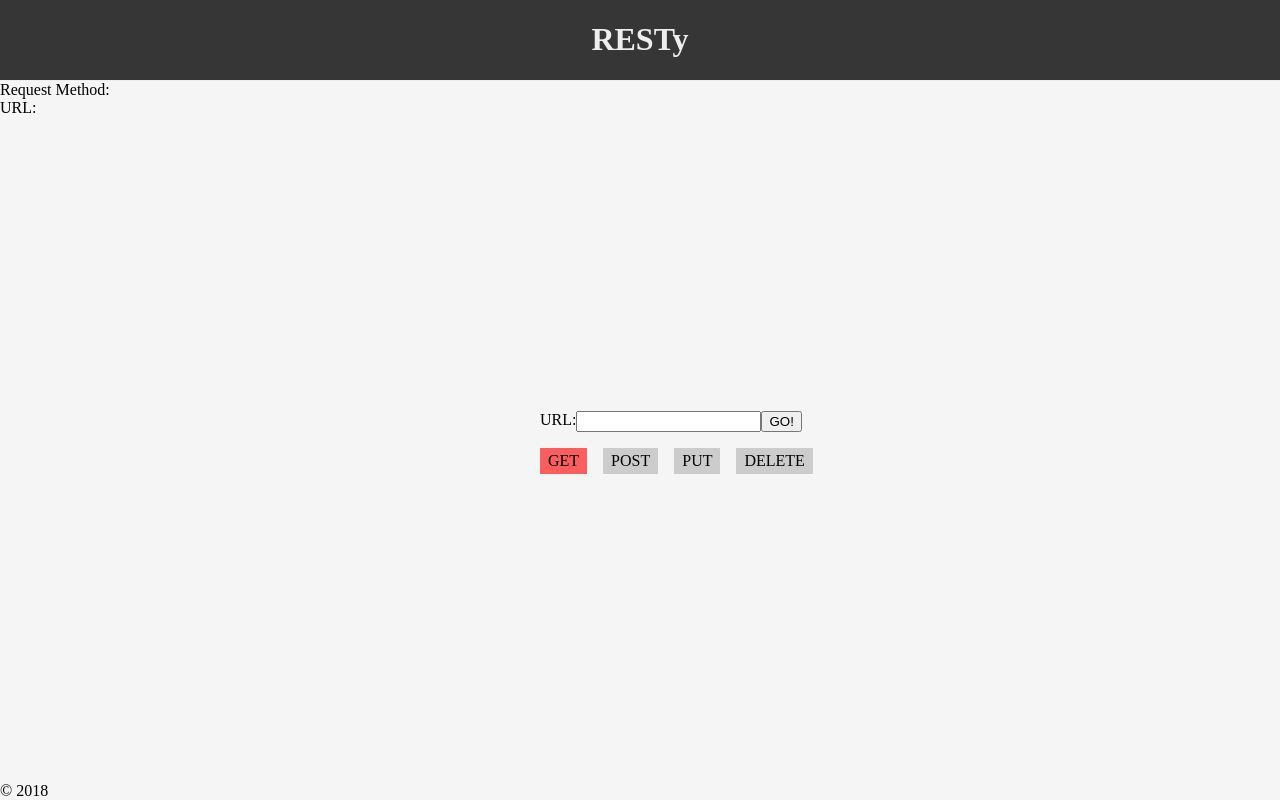
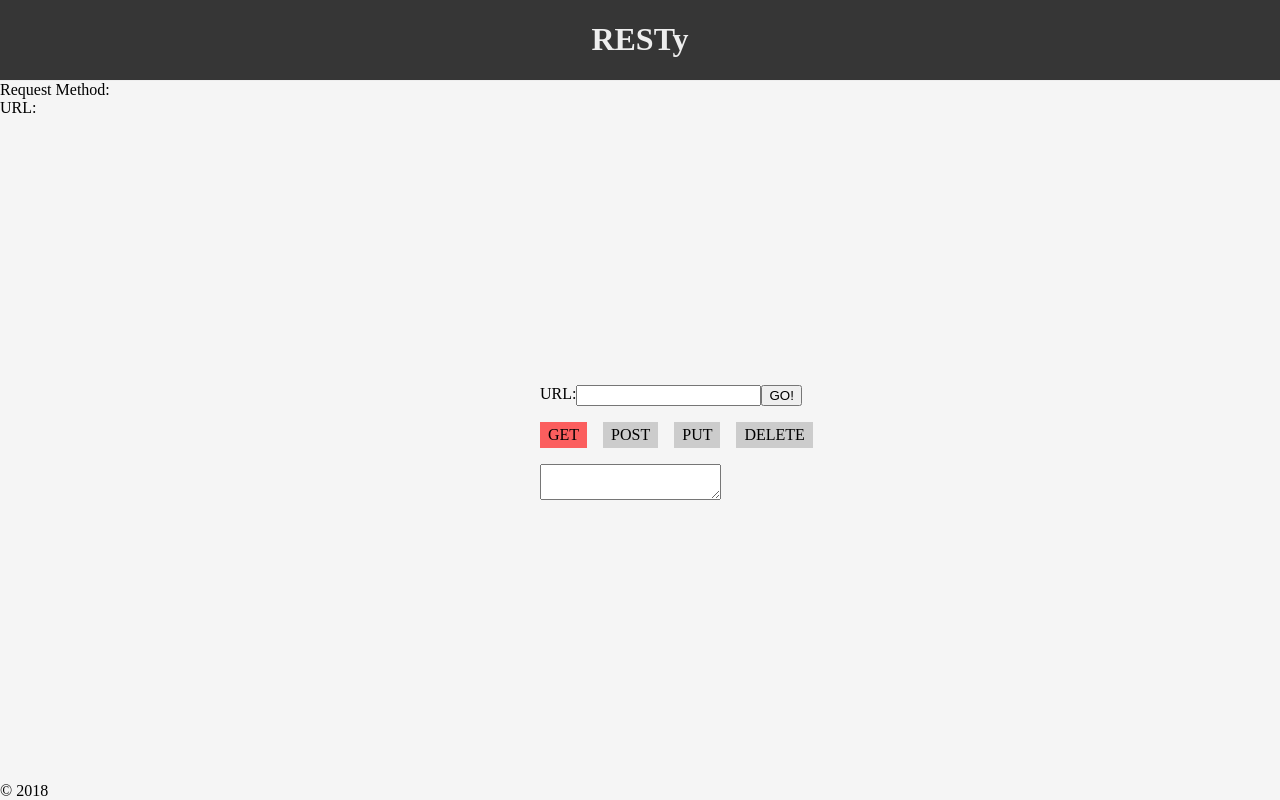
Before and after one commit to tm-LBenson/resty, a React (Create React App) app: page / in a window 1280 px wide. Built offline with nearby package versions, Linux system fonts and the light colour scheme.

Commit message:
add text area

```diff
--- a/src/components/form/index.js
+++ b/src/components/form/index.js
@@ -8,7 +8,7 @@ function Form({ handleApiCall }) {
   const handleSubmit = async (e) => {
     e.preventDefault();
     const formData = {
-      method: 'GET',
+      method: method,
       url: e.target.url.value,
     };
     await handleApiCall(formData);
@@ -24,6 +24,7 @@ function Form({ handleApiCall }) {
             name="url"
             type="text"
           />
+
           <button data-testid="form-button" type="submit">GO!</button>
         </label>
         <label
@@ -57,6 +58,9 @@ function Form({ handleApiCall }) {
             DELETE
           </span>
         </label>
+        <label>
+          <textarea/>
+        </label>
       </form>
     </>
   );
```
Also changed, not shown: 1 other file (tests, documents, lock files or other folders).
